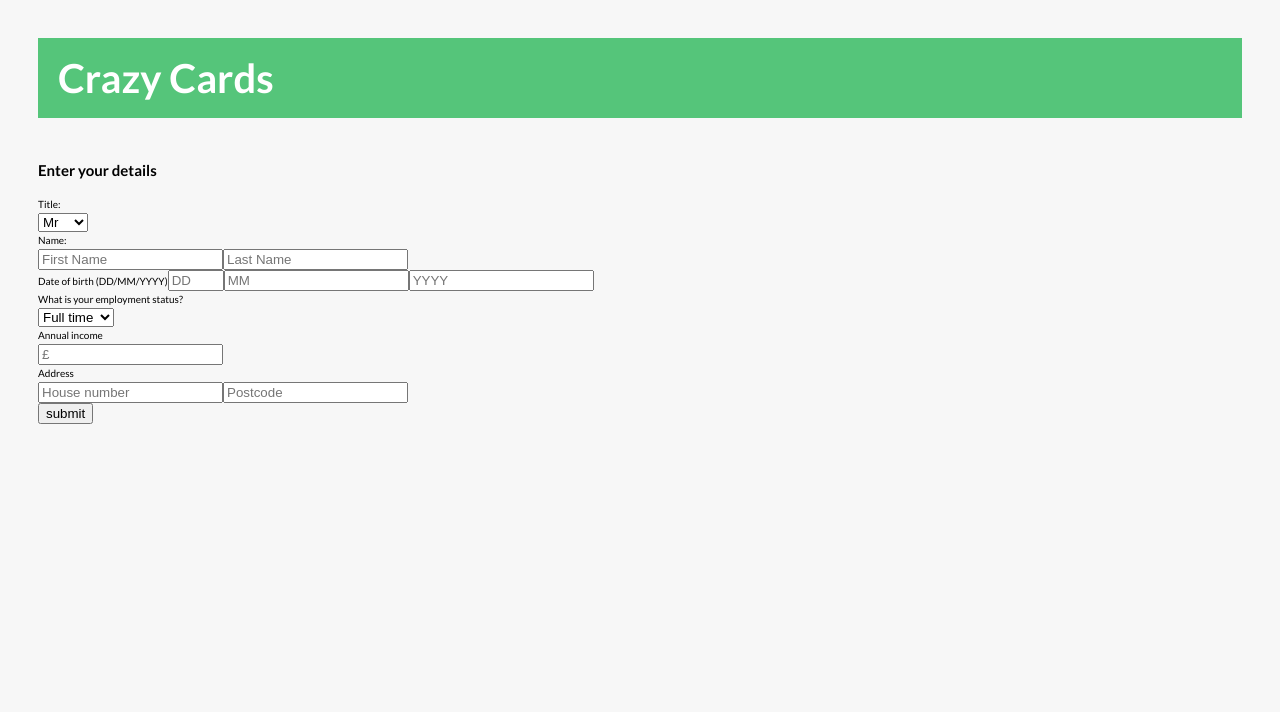
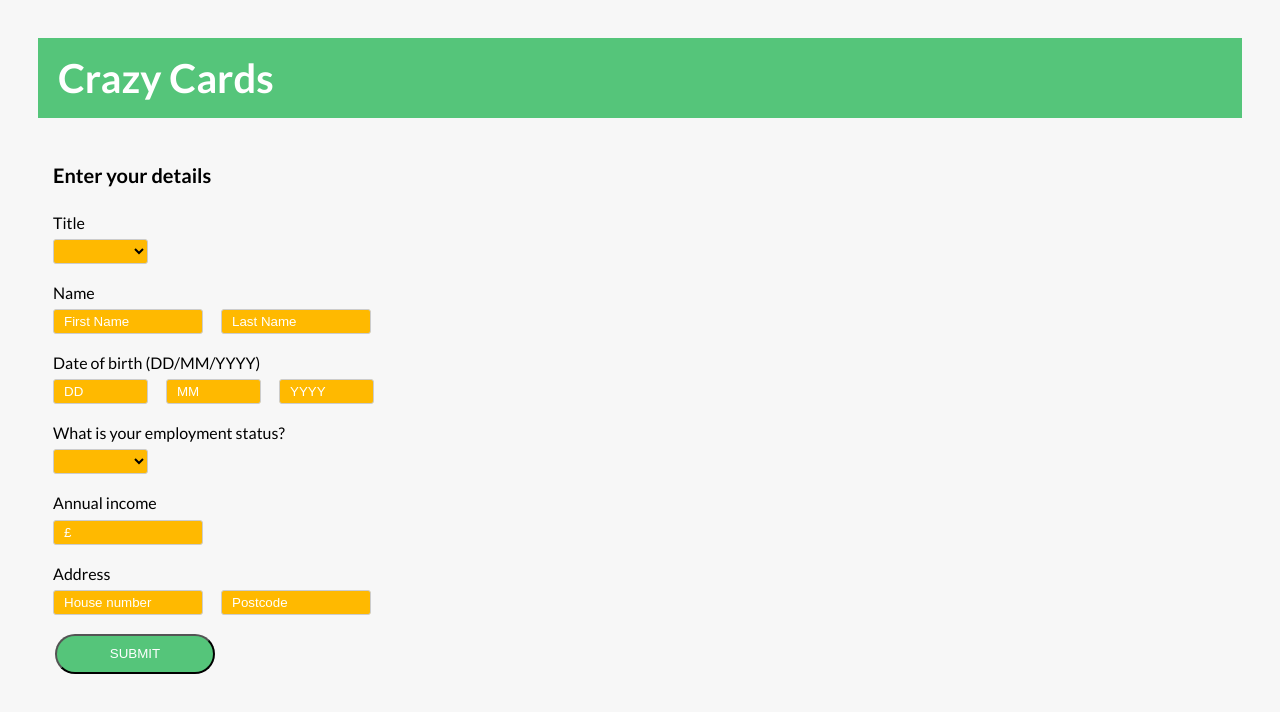
Before and after one commit to revilo1882/crazy-cards, a React (Create React App) app: page /userform in a window 1280 px wide. Shown: the top 712 px of the page. Built offline with nearby package versions, Linux system fonts and the light colour scheme.

Commit message:
Style form and refactor code

```diff
--- a/src/components/App.js
+++ b/src/components/App.js
@@ -15,7 +15,10 @@ export class App extends Component {
                         return <Card key={card.id} card={card} />
                     })}
                 </div>
-                <Link to='/userform' ><button className='button'>Check my eligibility</button></Link>
+                <div className='button'>
+                    <Link to='/userform' ><button className='button-box'>Check my eligibility</button></Link>
+                </div>
+
             </div>
         );
     }
--- a/src/components/Card.js
+++ b/src/components/Card.js
@@ -4,7 +4,7 @@ export class Card extends Component {
     render() {
         const card = this.props.card;
         return (
-            <div className='card'>
+            <div className={card.selected ? 'card card-selected' : 'card'}>
                 <h2 className='card__section card__section--name'>{card.name}</h2>
                 <h3 className='card__section card__section--sub'>
                     {card.apr}% APR</h3>
--- a/src/components/Results.js
+++ b/src/components/Results.js
@@ -30,7 +30,7 @@ export class Results extends Component {
         return (
             <div>
                 <Header />
-                <h2>Results</h2>
+                <h2 className='sub-header'>Results</h2>
                 <div className='card-board'>
                     {cards.map(card => {
                         if (user.annualIncome > card.requirements.minimumAnnualIncome &&
@@ -48,7 +48,7 @@ export class Results extends Component {
                         }
                     })}
                 </div>
-                <div className='total-credit'>Total credit: £{totalCredit}</div>
+                <div className='sub-header'>Total credit: £{totalCredit}</div>
             </div>
         );
     }
--- a/src/components/UserForm.js
+++ b/src/components/UserForm.js
@@ -30,17 +30,8 @@ export class UserForm extends Component {
 
     handleChange(event) {
         const { target: { name, value } } = event
-        if (isNaN(value)) {
-            this.setState({
-                [name]: value
-            })
-        } else {
-            this.setState({
-                [name]: parseInt(value)
-            })
-        }
+        this.setState({ [name]: value })
     }
-
 
     checkForm(state) {
         const { firstName, lastName, day, month, year, annualIncome, houseNumber, postcode } = state
@@ -66,12 +57,13 @@ export class UserForm extends Component {
         return (
             <div>
                 <Header />
-                <h2>Enter your details</h2>
+                <h2 className='sub-header'>Enter your details</h2>
                 <form onClick={event => (this.handleClick(event))}>
                     <div>
-                        <label><div>Title:</div>
+                        <label><div className='category'>Title</div>
                             <div>
                                 <select
+                                    className='input input__select'
                                     name='title'
                                     value={this.state.title}
                                     onChange={event => this.handleChange(event)}
@@ -86,8 +78,9 @@ export class UserForm extends Component {
                         </label>
                     </div>
                     <div>
-                        <label><div>Name:</div>
+                        <label><div className='category'>Name</div>
                             <input
+                                className='input input__text'
                                 type='text'
                                 name='firstName'
                                 placeholder='First Name'
@@ -95,6 +88,7 @@ export class UserForm extends Component {
                                 onChange={event => this.handleChange(event)}
                             />
                             <input
+                                className='input input__text'
                                 type='text'
                                 name='lastName'
                                 placeholder='Last Name'
@@ -104,8 +98,9 @@ export class UserForm extends Component {
                         </label>
                     </div>
                     <div>
-                        <label>Date of birth (DD/MM/YYYY)
+                        <label><div className='category'>Date of birth (DD/MM/YYYY)</div>
                             <input
+                                className='input input__date'
                                 type='number'
                                 name='day'
                                 min='1'
@@ -115,6 +110,7 @@ export class UserForm extends Component {
                                 onChange={event => this.handleChange(event)}
                             />
                             <input
+                                className='input input__date'
                                 type='number'
                                 name='month'
                                 min='1'
@@ -123,6 +119,7 @@ export class UserForm extends Component {
                                 onChange={event => this.handleChange(event)}
                             />
                             <input
+                                className='input input__date'
                                 type='number'
                                 name='year'
                                 min='1918'
@@ -133,8 +130,9 @@ export class UserForm extends Component {
                         </label>
                     </div>
                     <div>
-                        <label><div>What is your employment status?</div>
+                        <label><div className='category'>What is your employment status?</div>
                             <select
+                                className='input input__select'
                                 name='employmentStatus'
                                 value={this.state.employmentStatus}
                                 onChange={event => this.handleChange(event)}
@@ -146,8 +144,9 @@ export class UserForm extends Component {
                         </label>
                     </div>
                     <div>
-                        <label><div>Annual income</div>
+                        <label><div className='category'>Annual income</div>
                             <input
+                                className='input input__text'
                                 type='number'
                                 name='annualIncome'
                                 maxLength='10'
@@ -157,8 +156,9 @@ export class UserForm extends Component {
                         </label>
                     </div>
                     <div>
-                        <label><div>Address</div>
+                        <label><div className='category'>Address</div>
                             <input
+                                className='input input__text'
                                 type='text'
                                 name='houseNumber'
                                 placeholder='House number'
@@ -166,6 +166,7 @@ export class UserForm extends Component {
                                 onChange={event => this.handleChange(event)}
                             />
                             <input
+                                className='input input__text'
                                 type='text'
                                 name='postcode'
                                 placeholder='Postcode'
@@ -174,8 +175,8 @@ export class UserForm extends Component {
                             />
                         </label>
                     </div>
-                    <div>
-                        <input type='submit' value='submit' />
+                    <div className='button'>
+                        <input className='button-box' type='submit' value='submit' />
                     </div>
                 </form>
             </div>
--- a/src/css/style.css
+++ b/src/css/style.css
@@ -17,11 +17,14 @@ body {
   padding: 3rem;
   box-sizing: border-box; }
 
-.sub-header {
-  font-size: 2rem;
+.button {
+  max-width: 114rem;
   margin-left: 1.5rem; }
-
-.button {
+  .button::after {
+    content: "";
+    display: table;
+    clear: both; }
+  .button-box {
     text-transform: uppercase;
     text-decoration: none;
     margin-left: 1.5rem;
@@ -29,19 +32,16 @@ body {
     border-radius: 2rem;
     color: #fff;
     outline: none;
-  padding: 15px 32px;
+    width: 16rem;
+    height: 4rem;
     text-align: center;
     text-decoration: none;
-  display: inline-block;
     margin: 4px 2px;
     cursor: pointer;
     transition: all .5s; }
-  .button:hover {
+    .button-box:hover {
       transform: translateY(-0.3rem);
       box-shadow: 0 0.5rem 1rem rgba(0, 0, 0, 0.2); }
-    .button:hover::after {
-      transform: scaleX(1.4) scaleY(1.6);
-      opacity: 0; }
 
 .card-board {
   max-width: 114rem;
@@ -57,8 +57,8 @@ body {
   border-radius: 3rem;
   margin-left: 1.5rem;
   margin-right: 1.5rem;
-  margin-top: 3rem;
-  margin-bottom: 3rem;
+  margin-top: 1.5rem;
+  margin-bottom: 1.5rem;
   text-align: center;
   height: 100%;
   background-color: #ff7730;
@@ -74,10 +74,11 @@ body {
     .card__section--extra {
       font-weight: 300;
       display: inline-block; }
+  .card-selected {
+    background-color: #ffb900;
+    color: #000; }
   .card:hover {
     transform: translateY(-0.3rem);
-    background-color: #ffb900;
-    color: #000;
     cursor: pointer;
     box-shadow: 0 1.5rem 4rem rgba(0, 0, 0, 0.5); }
 
@@ -99,3 +100,33 @@ header {
     transition: all 1s; }
     header a:hover {
       color: #000; }
+
+.sub-header {
+  font-size: 2rem;
+  margin-left: 1.5rem; }
+
+.input {
+  height: 2.5rem;
+  margin: .3rem;
+  display: inline-block;
+  border: 1px solid #ccc;
+  border-radius: .3rem;
+  box-sizing: border-box;
+  margin-left: 1.5rem;
+  margin-bottom: 1.5rem;
+  background-color: #ffb900;
+  color: #000;
+  padding: 1rem; }
+  .input__text {
+    width: 15rem; }
+  .input__date, .input__select {
+    width: 9.5rem; }
+  .input::placeholder {
+    color: #fff; }
+  .input::-webkit-inner-spin-button {
+    -webkit-appearance: none;
+    margin: 0; }
+
+.category {
+  margin-left: 1.5rem;
+  font-size: 1.6rem; }
--- a/src/scss/_variables.scss
+++ b/src/scss/_variables.scss
@@ -23,4 +23,4 @@ $default-font-size: 1.6rem;
 // GRID
 $grid-width: 114rem;
 $gutter-horizontal: 1.5rem;
-$gutter-vertical: 3rem;
+$gutter-vertical: 1.5rem;
--- a/src/scss/components/_app.scss
+++ b/src/scss/components/_button.scss
@@ -1,9 +1,9 @@
-.sub-header {
-    font-size: 2rem;
+.button {
+    max-width: $grid-width;
     margin-left: $gutter-horizontal;
-}
+    @include clearfix;
 
-.button {
+    &-box {
     text-transform: uppercase;
     text-decoration: none;
     margin-left: $gutter-horizontal;
@@ -11,10 +11,11 @@
     border-radius: 2rem;
     color: $color-white;
     outline: none;
-    padding: 15px 32px;
+    width: 16rem;
+    height: 4rem;
     text-align: center;
     text-decoration: none;
-    display: inline-block;
+
     margin: 4px 2px;
     cursor: pointer;
     transition: all .5s;
@@ -22,10 +23,8 @@
     &:hover {
         transform: translateY(-.3rem);
         box-shadow: 0 .5rem 1rem rgba($color-black,.2);
-
-        &::after {
-        transform: scaleX(1.4) scaleY(1.6);
-        opacity: 0;
-        }
     }
 }
+
+
+}
--- a/src/scss/components/_header.scss
+++ b/src/scss/components/_header.scss
@@ -22,3 +22,8 @@ header {
     }
   }
 }
+
+.sub-header {
+    font-size: 2rem;
+    margin-left: $gutter-horizontal;
+}
--- /dev/null
+++ b/src/scss/components/_userform.scss
@@ -0,0 +1,36 @@
+.input {
+
+    height: 2.5rem;
+    margin: .3rem;
+    display: inline-block;
+    border: 1px solid #ccc;
+    border-radius: .3rem;
+    box-sizing: border-box;
+    margin-left: $gutter-horizontal;
+    margin-bottom: $gutter-vertical;
+    background-color: $color-secondary-light;
+    color: $color-black;
+    padding: 1rem;
+
+    &__text {
+        width: 15rem;
+    }
+
+    &__date, &__select {
+        width: 9.5rem;
+    }
+
+    &::placeholder {
+    color: $color-white;
+    }
+
+    &::-webkit-inner-spin-button {
+    -webkit-appearance: none;
+    margin: 0;
+    }
+}
+
+.category {
+    margin-left: $gutter-horizontal;
+    font-size: 1.6rem;
+}
--- a/src/scss/main.scss
+++ b/src/scss/main.scss
@@ -4,6 +4,7 @@
 
 @import "base";
 
-@import "components/app";
+@import "components/button";
 @import "components/card";
 @import "components/header";
+@import "components/userform";
```
Also changed, not shown: src/scss/components/_card.scss (+10 -7 lines), 1 other file (tests, documents, lock files or other folders). Lines whose indentation alone changed are shown as unchanged.
